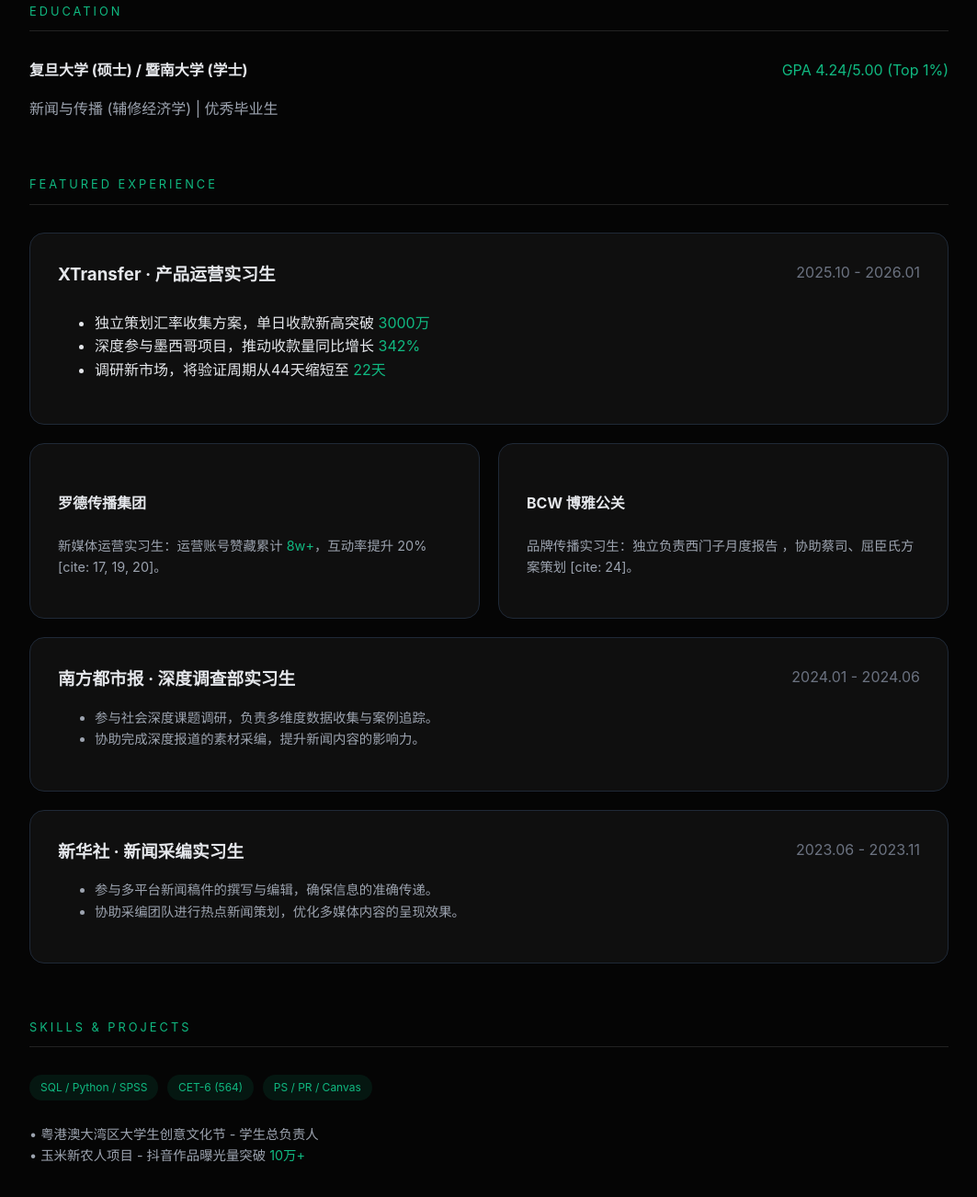
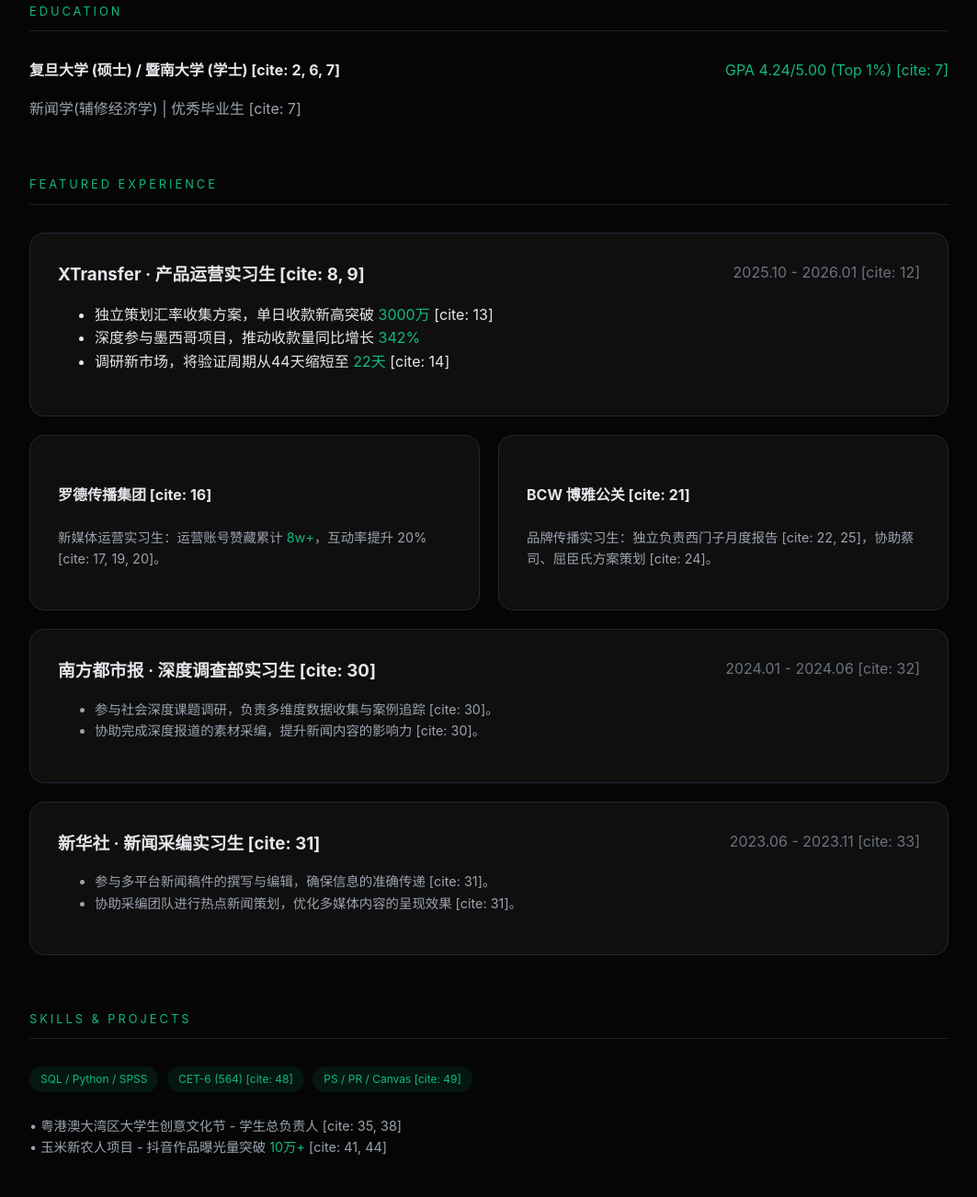
Before and after one commit to liyinghuang788/Lynn-portfolio, a plain HTML site: page index.html in a window 1280 px wide. Shown: the part 366-1668 px from the top of the page at 92% size, without its empty margins (108-1171 px from the left). Drawn offline with Linux system fonts and the light colour scheme.

Commit message:
Update index.html

```diff
--- a/index.html
+++ b/index.html
@@ -30,77 +30,78 @@
 <body>
     <div class="container">
         <header>
-            <h1>Lynn <span class="highlight">Huang </span></h1>
-            <p>复旦大学 · 暨南大学  | 产品运营 & 品牌传播</p>
-            <p style="color: #6b7280; font-size: 0.9rem;">15622238644 | huangly202212@163.com </p>
+            <h1>LYNN <span class="highlight">HUANG</span></h1>
+            <p>复旦大学 · 暨南大学 [cite: 2, 6] | 产品运营 & 品牌传播</p>
+            <p style="color: #6b7280; font-size: 0.9rem;">15622238644 | huangly202212@163.com [cite: 4, 5]</p>
         </header>
 
         <section>
             <div class="section-title">EDUCATION</div>
             <div style="display: flex; justify-content: space-between;">
-                <strong>复旦大学 (硕士) / 暨南大学 (学士) </strong>
-                <span class="highlight">GPA 4.24/5.00 (Top 1%) </span>
+                <strong>复旦大学 (硕士) / 暨南大学 (学士) [cite: 2, 6, 7]</strong>
+                <span class="highlight">GPA 4.24/5.00 (Top 1%) [cite: 7]</span>
             </div>
-            <p style="color: #9ca3af;">新闻与传播 (辅修经济学) | 优秀毕业生 </p>
+            <p style="color: #9ca3af;">新闻学(辅修经济学) | 优秀毕业生 [cite: 7]</p>
         </section>
 
         <section>
             <div class="section-title">FEATURED EXPERIENCE</div>
             <div class="card">
-                <div style="display: flex; justify-content: space-between; margin-bottom: 25px;">
-                    <h3 style="margin: 0;">XTransfer · 产品运营实习生 </h3>
-                    <span style="color: #6b7280;">2025.10 - 2026.01 </span>
+                <div style="display: flex; justify-content: space-between; margin-bottom: 15px;">
+                    <h3 style="margin: 0;">XTransfer · 产品运营实习生 [cite: 8, 9]</h3>
+                    <span style="color: #6b7280;">2025.10 - 2026.01 [cite: 12]</span>
                 </div>
                 <ul>
-                    <li>独立策划汇率收集方案，单日收款新高突破 <span class="highlight">3000万</span> </li>
+                    <li>独立策划汇率收集方案，单日收款新高突破 <span class="highlight">3000万</span> [cite: 13]</li>
                     <li>深度参与墨西哥项目，推动收款量同比增长 <span class="highlight">342%</span> </li>
-                    <li>调研新市场，将验证周期从44天缩短至 <span class="highlight">22天</span> </li>
+                    <li>调研新市场，将验证周期从44天缩短至 <span class="highlight">22天</span> [cite: 14]</li>
                 </ul>
             </div>
 
             <div class="grid">
                 <div class="card">
-                    <h4>罗德传播集团 </h4>
+                    <h4>罗德传播集团 [cite: 16]</h4>
                     <p style="font-size: 0.9rem; color: #9ca3af;">新媒体运营实习生：运营账号赞藏累计 <span class="highlight">8w+</span>，互动率提升 20% [cite: 17, 19, 20]。</p>
                 </div>
                 <div class="card">
-                    <h4>BCW 博雅公关 </h4>
-                    <p style="font-size: 0.9rem; color: #9ca3af;">品牌传播实习生：独立负责西门子月度报告 ，协助蔡司、屈臣氏方案策划 [cite: 24]。</p>
+                    <h4>BCW 博雅公关 [cite: 21]</h4>
+                    <p style="font-size: 0.9rem; color: #9ca3af;">品牌传播实习生：独立负责西门子月度报告 [cite: 22, 25]，协助蔡司、屈臣氏方案策划 [cite: 24]。</p>
                 </div>
             </div>
+        </section>
+
         <div class="card">
               <div style="display: flex; justify-content: space-between; margin-bottom: 15px;">
-              <h3 style="margin: 0;">南方都市报  · 深度调查部实习生 </h3>
-              <span style="color: #6b7280;">2024.01 - 2024.06 </span>
+                 <h3 style="margin: 0;">南方都市报  · 深度调查部实习生 [cite: 30]</h3>
+                <span style="color: #6b7280;">2024.01 - 2024.06 [cite: 32]</span>
               </div>
     <ul style="color: #9ca3af; font-size: 0.9rem;">
-        <li>参与社会深度课题调研，负责多维度数据收集与案例追踪。</li>
-        <li>协助完成深度报道的素材采编，提升新闻内容的影响力。</li>
+        <li>参与社会深度课题调研，负责多维度数据收集与案例追踪 [cite: 30]。</li>
+        <li>协助完成深度报道的素材采编，提升新闻内容的影响力 [cite: 30]。</li>
     </ul>
 </div>
 
         <div class="card">
               <div style="display: flex; justify-content: space-between; margin-bottom: 15px;">
-        <h3 style="margin: 0;">新华社  · 新闻采编实习生 </h3>
-        <span style="color: #6b7280;">2023.06 - 2023.11 </span>
+                <h3 style="margin: 0;">新华社  · 新闻采编实习生 [cite: 31]</h3>
+                <span style="color: #6b7280;">2023.06 - 2023.11 [cite: 33]</span>
           </div>
     <ul style="color: #9ca3af; font-size: 0.9rem;">
-        <li>参与多平台新闻稿件的撰写与编辑，确保信息的准确传递。</li>
-        <li>协助采编团队进行热点新闻策划，优化多媒体内容的呈现效果。</li>
+        <li>参与多平台新闻稿件的撰写与编辑，确保信息的准确传递 [cite: 31]。</li>
+        <li>协助采编团队进行热点新闻策划，优化多媒体内容的呈现效果 [cite: 31]。</li>
     </ul>
 </div>
-        </section>
 
         <section>
             <div class="section-title">SKILLS & PROJECTS</div>
             <div>
                 <span class="tag">SQL / Python / SPSS </span>
-                <span class="tag">CET-6 (564) </span>
-                <span class="tag">PS / PR / Canvas </span>
+                <span class="tag">CET-6 (564) [cite: 48]</span>
+                <span class="tag">PS / PR / Canvas [cite: 49]</span>
             </div>
             <p style="font-size: 0.9rem; color: #9ca3af; margin-top: 20px;">
-                • 粤港澳大湾区大学生创意文化节 - 学生总负责人 <br>
-                • 玉米新农人项目 - 抖音作品曝光量突破 <span class="highlight">10万+</span>
+                • 粤港澳大湾区大学生创意文化节 - 学生总负责人 [cite: 35, 38]<br>
+                • 玉米新农人项目 - 抖音作品曝光量突破 <span class="highlight">10万+</span> [cite: 41, 44]
             </p>
         </section>
     </div>
```
Lines whose indentation alone changed are shown as unchanged.
